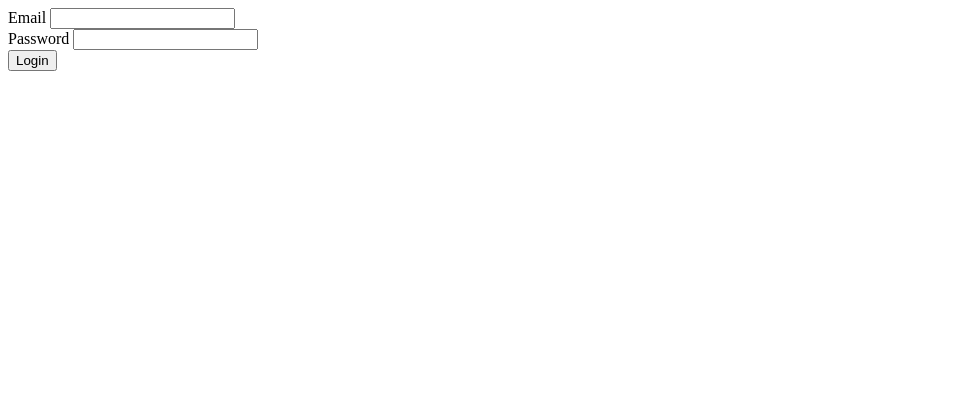
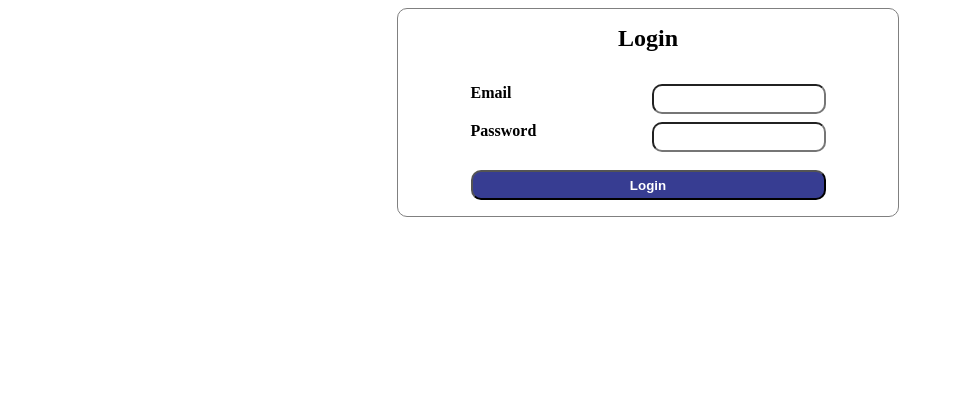
Before and after one commit to DOWITH-Developer/DOWITH, a Django app: page /login/login/ in a window 1280 px wide. Shown: the top 420 px of the page, without its empty margins (0-954 px from the left). Before the commit the page ends 71 px from the top, so only its background shows below. Run offline with Django 3.2, Linux system fonts and the light colour scheme.

Commit message:
signup, login css

```diff
--- a/config/settings.py
+++ b/config/settings.py
@@ -122,5 +122,9 @@ USE_TZ = True
 # https://docs.djangoproject.com/en/2.0/howto/static-files/
 
 STATIC_URL = '/static/'
+STATICFILES_DIRS = [
+    os.path.join(BASE_DIR, 'config', 'static')
+]
+STATIC_ROOT = os.path.join(BASE_DIR, 'static')
 
 AUTH_USER_MODEL = 'login.User'
--- /dev/null
+++ b/config/static/css/login.css
@@ -0,0 +1,62 @@
+body {
+    width: 100vw;
+    height: 100vh;
+}
+
+.login__container {
+    width: 500px;
+    border: 1px solid gray;
+    border-radius: 10px;
+    margin: 0 auto;
+    /* 세로로 가운데 정렬 */
+
+    display: flex;
+    flex-direction: column;
+    align-items: center;
+}
+
+.login__header {
+    margin: 1rem;
+    /* background-color: beige; */
+    /* border-bottom 길게 */
+    font-size: 1.5rem;
+    font-weight: bold;
+}
+
+.login__body {
+    margin: 1rem;
+}
+
+.login__form-field {
+    width: 355px;
+    height: 30px;
+    font-weight: bold;
+
+    display: flex;
+    justify-content: space-between;
+    margin-bottom: 0.5rem;
+}
+
+.login__form-field input {
+    width: 150px;
+    border-radius: 10px;
+    padding: 10px;
+}
+
+.login__form-field input::placeholder {
+}
+
+.login__form-actions button {
+    width: 100%;
+    height: 30px;
+    margin-top: 10px;
+    border-radius: 10px;
+    background-color: rgb(55, 61, 146);
+    color: white;
+    font-weight: bold;
+}
+
+.login__form-error {
+    margin-bottom: 15px;
+    color: red;
+}
--- a/config/templates/layout.html
+++ b/config/templates/layout.html
@@ -1,9 +1,13 @@
+{% load static %}
+
 <!DOCTYPE html>
 <html lang="en">
     <head>
         <meta charset="UTF-8" />
         <meta name="viewport" content="width=device-width, initial-scale=1.0" />
         <title>Document</title>
+        {% block extra_head %}
+        {% endblock %}
     </head>
     <body>
         {% block content %}
--- a/login/templates/login/layout.html
+++ b/login/templates/login/layout.html
@@ -4,11 +4,13 @@
 hi
 
 {% if request.user.is_authenticated %}
-    {{ request.user }}
-    <form action="{% url 'login:logout' %}" method="POST">
-        {% csrf_token %}
-        <button type="submit">Logout</button>
-    </form>
+    <div>
+        {{ request.user }}
+        <form action="{% url 'login:logout' %}" method="POST">
+            {% csrf_token %}
+            <button type="submit">Logout</button>
+        </form>
+    </div>
 {% endif %}
 
 {% endblock %}
--- a/login/templates/login/login.html
+++ b/login/templates/login/login.html
@@ -1,18 +1,39 @@
 {% extends 'login/layout.html' %}
 
+{% load static %}
+
+{% block extra_head %}
+    <link rel="stylesheet" href="{% static 'css/login.css' %}">
+{% endblock %}
+
 {% block content %}
+    <div class="login">
+        <div class="login__container">
+            <div class="login__header">
+                Login
+            </div>
+
+            <div class="login__body">
                 <form action="" method="POST">
                     {% csrf_token %}
                     {% for field in form %}
-            <div>
+                        <div class="login__form-field">
                             <label for="id_{{ field.html_name }}">{{ field.label }}</label>
                             {{ field }}
                         </div>
                     {% endfor %}
 
                     {% if error %}
+                        <div class="login__form-error">
                             {{ error }}
+                        </div>
                     {% endif %}
+
+                    <div class="login__form-actions">
                         <button type="submit">Login</button>
+                    </div>
                 </form>
+            </div>
+        </div>
+    </div>
 {% endblock content %}
```
Also changed, not shown: config/static/css/signup.css (added, +68 -0 lines), login/decorators.py (added, +16 -0 lines), login/templates/login/signup.html (+29 -2 lines). Lines whose indentation alone changed are shown as unchanged.
